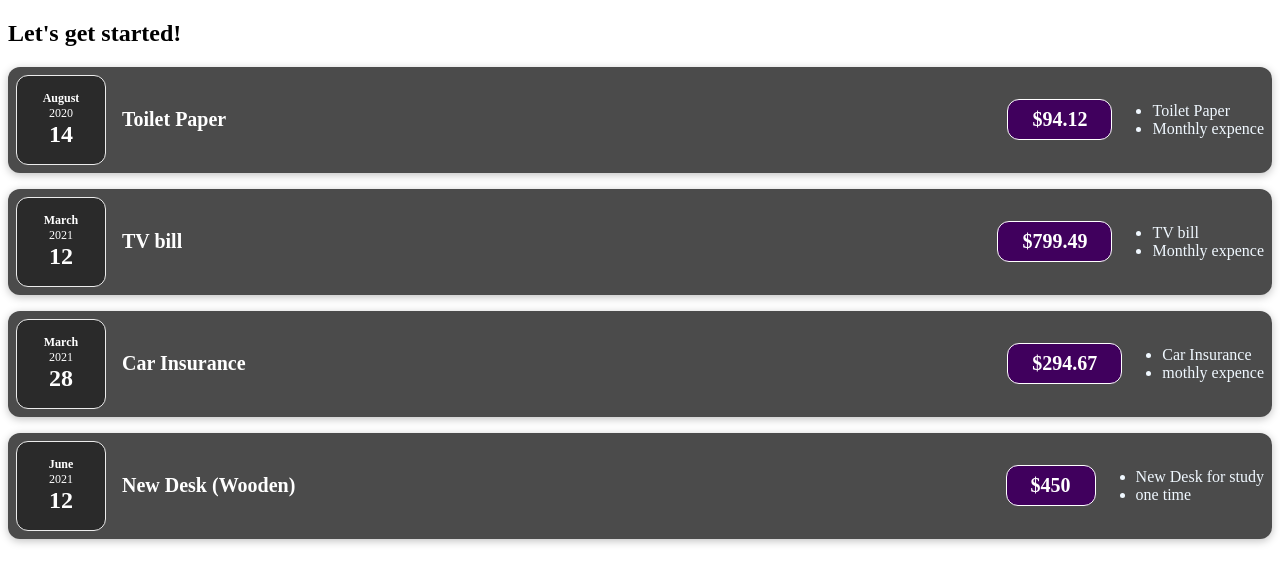
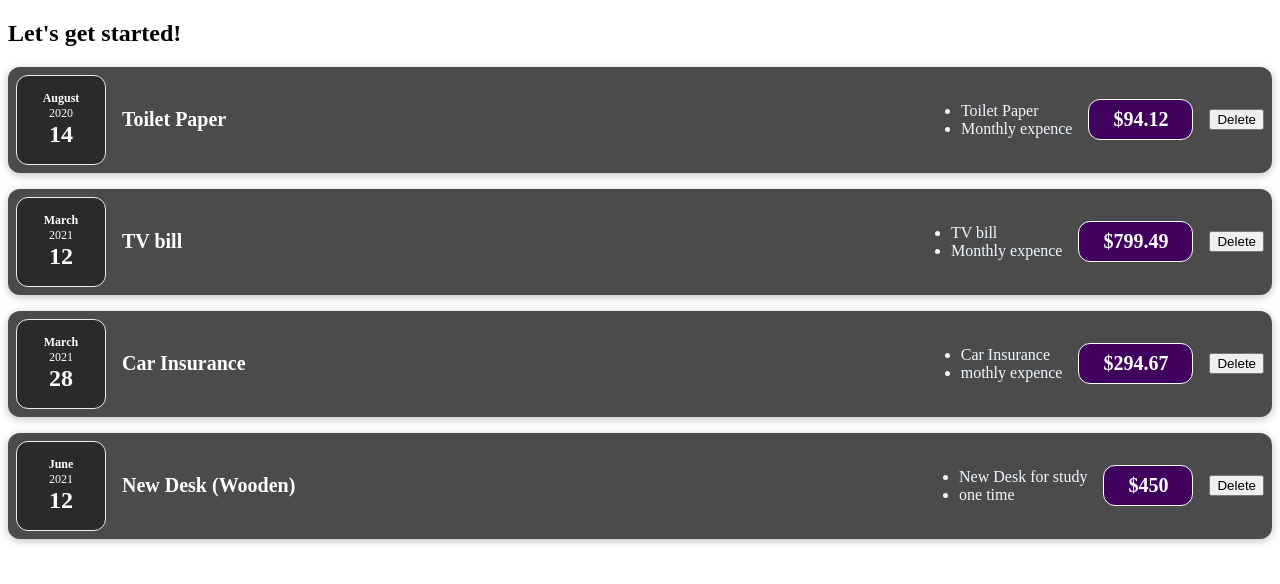
Before and after one commit to shoeb7558/First_react_app, a React (Vite) app: page / in a window 1280 px wide. Shown: the top 584 px of the page. Built offline with nearby package versions, Linux system fonts and the light colour scheme.

Commit message:
Update_4.2

```diff
--- a/src/components/ExpenceItem.jsx
+++ b/src/components/ExpenceItem.jsx
@@ -4,15 +4,24 @@ import ExpenceDetail from './ExpenceDetail';
 import './ExpenceItem.css';
 
 function ExpenseItem(props) {
+  const removeHandler = () => {
+    props.onRemoveExpense();
+
+  }
+
+
+
   return (
   <div className='expense-item'>
       <ExpenseDate date={props.date} />
 
       <div className='expense-item__description'>
         <h2>{props.title}</h2>
+        <ExpenceDetail  details={props.details}/>
         <div className='expense-item__price'>${props.amount}</div>
+        <button onClick={removeHandler}>Delete</button>
       </div>
-      <ExpenceDetail  details={props.details}/>
+
       </div>
   );
 }
```
